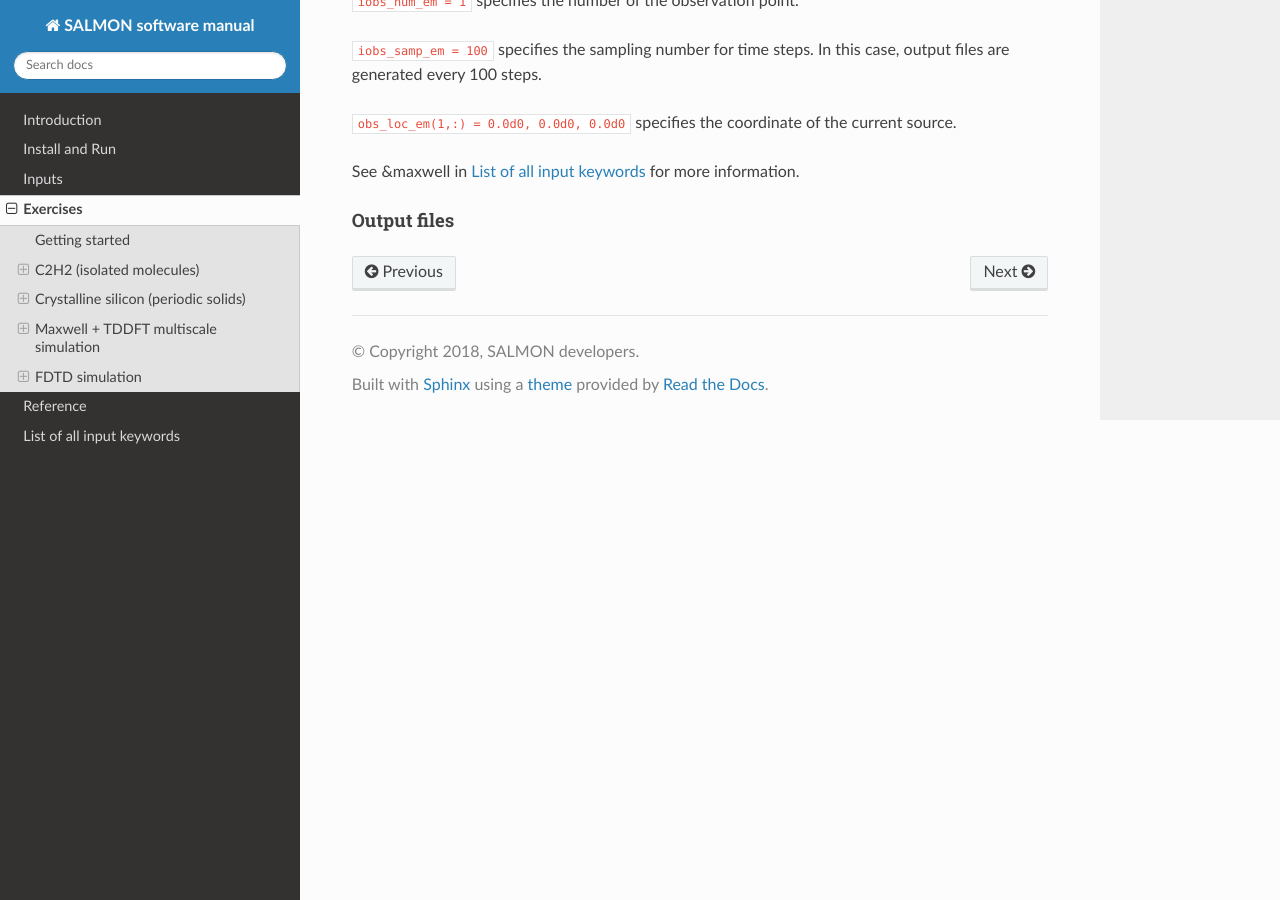
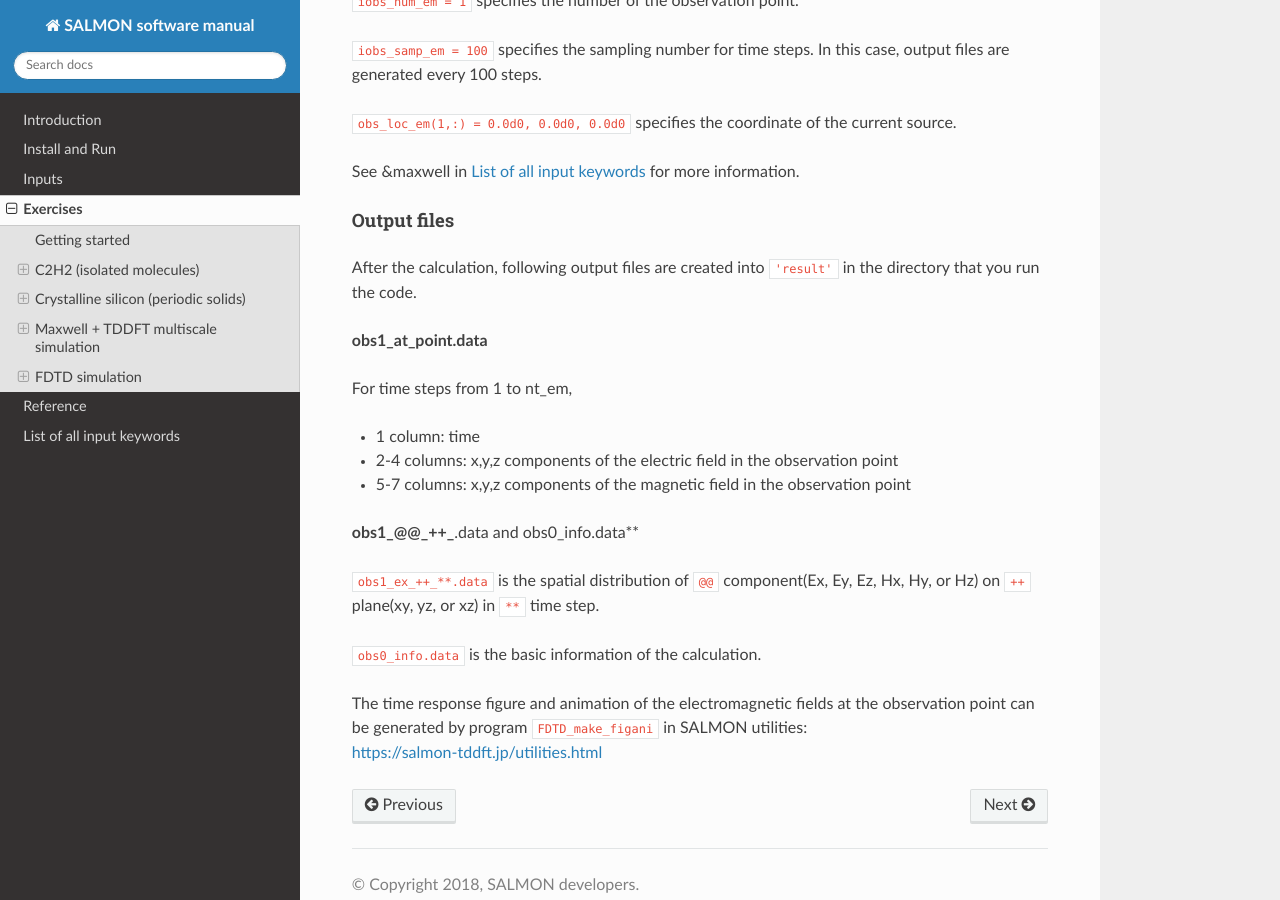
Before and after one commit to SALMON-TDDFT/SALMON-DOCS, a Sphinx documentation site: the page built from source/exercises.rst, in a window 1280 px wide and 900 px high, scrolled down 62403 px. Built offline with Sphinx 7.4.7 and the Read the Docs theme 2.0.0, drawn with Linux system fonts in a browser that asks for light colours; formulas are drawn with MathJax 3.

Commit message:
Update exercises.rst

```diff
--- a/source/exercises.rst
+++ b/source/exercises.rst
@@ -3506,3 +3506,22 @@ See &maxwell in :any:`List of all input keywords <List of all input keywords>` f
 
 Output files
 ^^^^^^^^^^^^
+
+After the calculation, following output files are created into ``'result'`` in the directory that you run the code.
+
+**obs1_at_point.data**
+
+For time steps from 1 to nt_em,
+
+-  1 column: time
+-  2-4 columns: x,y,z components of the electric field in the observation point
+-  5-7 columns: x,y,z components of the magnetic field in the observation point
+
+**obs1_@@_++_**.data and obs0_info.data**
+
+``obs1_ex_++_**.data`` is the spatial distribution of ``@@`` component(Ex, Ey, Ez, Hx, Hy, or Hz) on ``++`` plane(xy, yz, or xz) in ``**`` time step.
+
+``obs0_info.data`` is the basic information of the calculation.
+
+| The time response figure and animation of the electromagnetic fields at the observation point can be generated by program ``FDTD_make_figani`` in SALMON utilities:
+| https://salmon-tddft.jp/utilities.html
```
